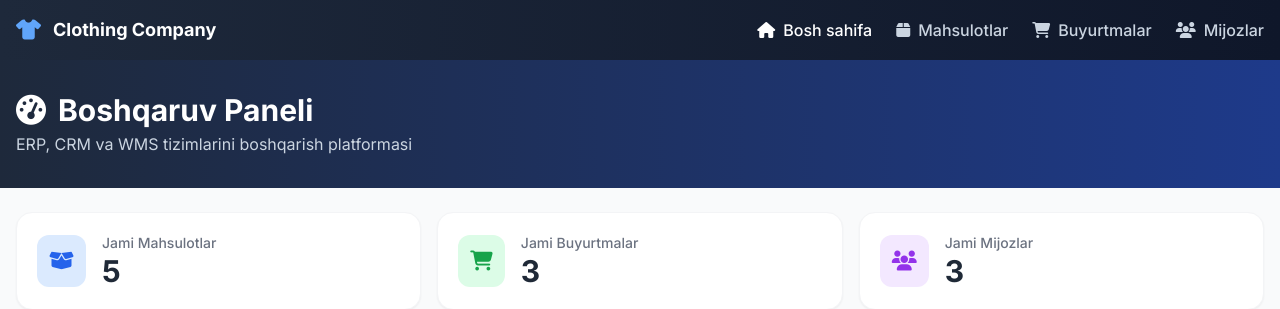
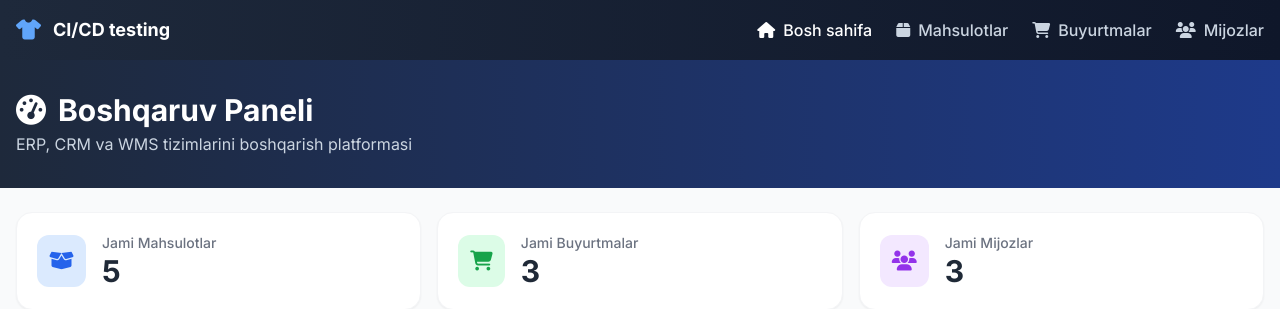
Before and after one commit to shaxriyoraxmedov/clothing-company-web, a FastAPI app: page / in a window 1280 px wide. Shown: the top 309 px of the page. Run offline with FastAPI, Linux system fonts and the light colour scheme; data comes from the database, SQL or seed files in the repository; some libraries are stand-ins or nearby versions.

Commit message:
ci cd testing

```diff
--- a/templates/index.html
+++ b/templates/index.html
@@ -16,7 +16,7 @@
         <div class="max-w-7xl mx-auto px-4 py-4 flex justify-between items-center">
             <div class="flex items-center gap-3">
                 <i class="fa-solid fa-shirt text-blue-400 text-xl"></i>
-                <span class="text-white font-bold text-lg">Clothing Company</span>
+                <span class="text-white font-bold text-lg">CI/CD testing</span>
             </div>
             <!-- Desktop menu -->
             <div class="hidden md:flex gap-6">
```
